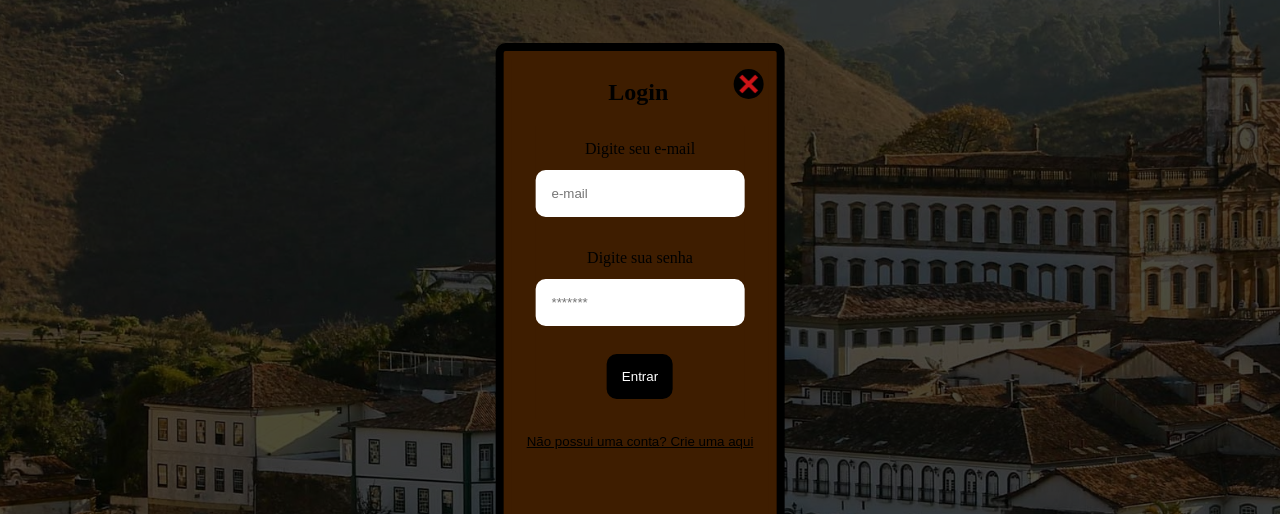
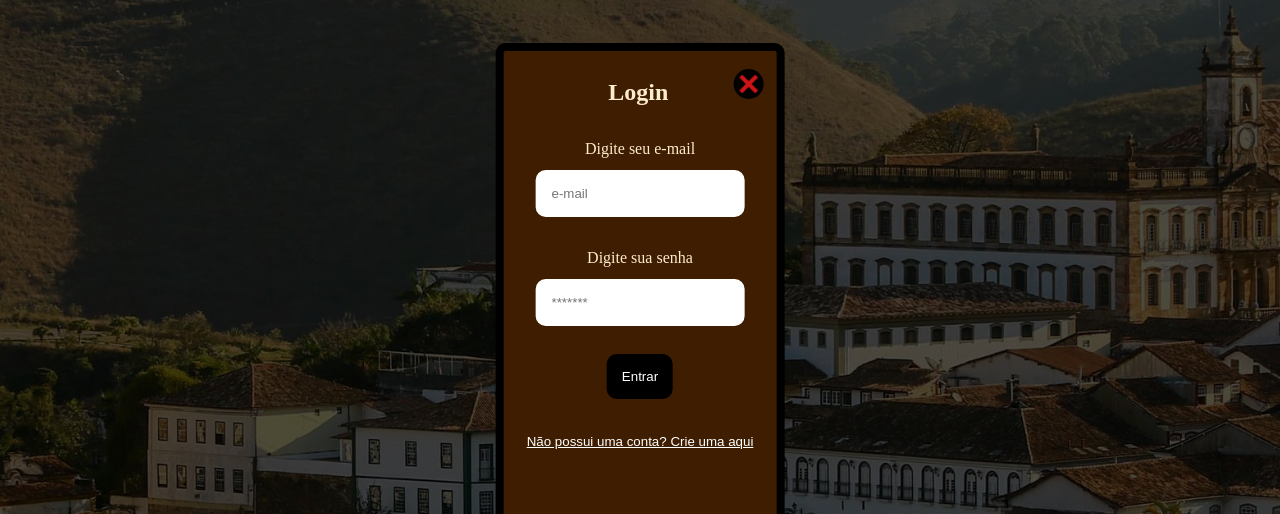
Before and after one commit to Laps-F/OuroHotel, a React (Create React App) app: page / in a window 1280 px wide. Both pictures are taken after a click on the button "Login". Shown: the part 91-605 px from the top of the page. Built offline with nearby package versions, Linux system fonts and the light colour scheme; no server answers; the database is empty.

Commit message:
Alterando cor da fonte na header

```diff
--- a/src/App.css
+++ b/src/App.css
@@ -17,6 +17,7 @@
   align-items:first baseline;
   justify-content: space-between;
   background-color: #3e1d00e0;
+  color: white;
 }
 
 .auth-form-conteiner, .login-form, .register-form {
@@ -24,6 +25,7 @@
   flex-direction: column;
   align-items: center;
   background-color: #3e1d00e0;
+  color:blanchedalmond;
 }
 
 .auth-form-conteiner {
@@ -58,7 +60,7 @@ button {
 
 .link-btn {
   background: none;
-  color: rgb(0, 0, 0);
+  color: rgb(255, 255, 255);
   text-decoration: underline;
   margin: 0;
 }
```
